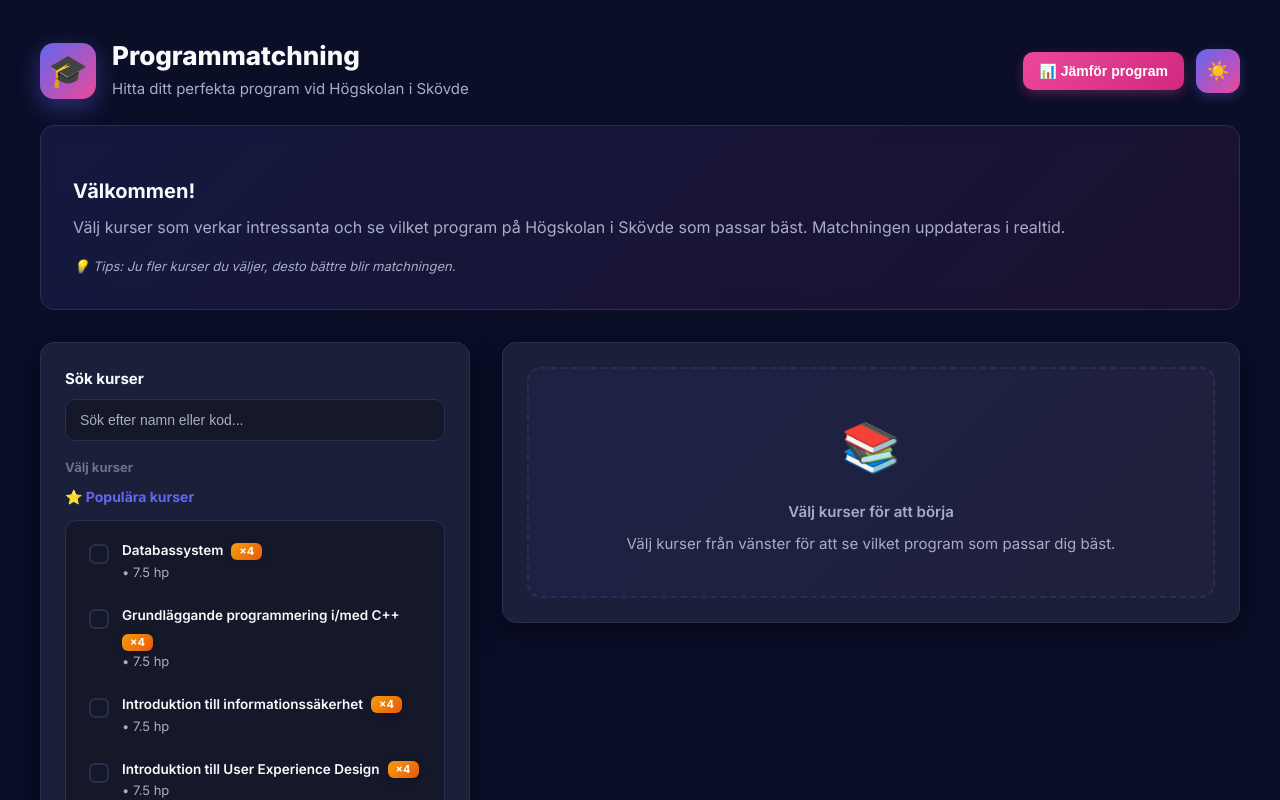
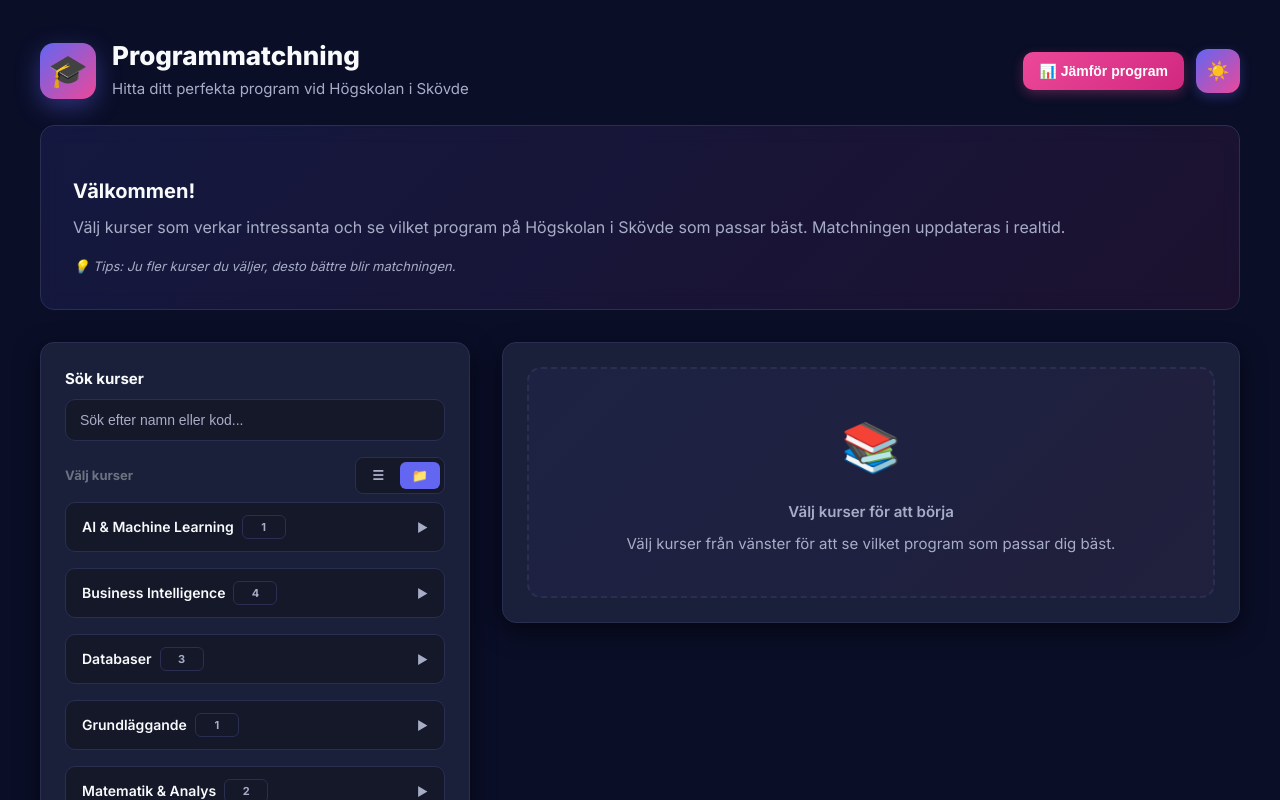
Before and after one commit to ricmanner/IT-program-matcher, a Next.js app: page / in a window 1280 px wide. Shown: the top 800 px of the page. Built offline with nearby package versions, Linux system fonts and the light colour scheme.

Commit message:
added view toggle between list and categories, removed popular section

```diff
--- a/components/CourseSelector.js
+++ b/components/CourseSelector.js
@@ -4,20 +4,13 @@ export default function CourseSelector({ courses, selectedIds, onChange, courseO
   const [q, setQ] = useState('')
   const [showSelected, setShowSelected] = useState(false)
   const [expandedCategories, setExpandedCategories] = useState({})
+  const [viewMode, setViewMode] = useState('categories') // 'list' or 'categories'
 
   const coursesById = useMemo(() => {
     const map = {}
     for (const c of courses) map[c.id] = c
     return map
   }, [courses])
-
-  // Popular courses based on overlap count
-  const popularCourses = useMemo(() => {
-    return courses
-      .filter(c => courseOverlapCounts[c.id] >= 3)
-      .sort((a, b) => (courseOverlapCounts[b.id] || 0) - (courseOverlapCounts[a.id] || 0))
-      .slice(0, 10)
-  }, [courses, courseOverlapCounts])
 
   // Group courses by category
   const coursesByCategory = useMemo(() => {
@@ -154,8 +147,48 @@ export default function CourseSelector({ courses, selectedIds, onChange, courseO
       )}
 
       <div style={{marginBottom:8}}>
+        <div style={{display:'flex',alignItems:'center',justifyContent:'space-between',marginBottom:8}}>
           <div style={{fontWeight:700,fontSize:13,color:'#6b7280'}}>
             {filtered ? `Sökresultat (${filtered.length})` : 'Välj kurser'}
+          </div>
+          {!filtered && (
+            <div style={{display:'flex',gap:4,background:'var(--bg-secondary)',padding:4,borderRadius:8,border:'1px solid var(--card-border)'}}>
+              <button
+                onClick={() => setViewMode('list')}
+                style={{
+                  padding:'6px 12px',
+                  border:'none',
+                  borderRadius:6,
+                  background: viewMode === 'list' ? 'var(--primary)' : 'transparent',
+                  color: viewMode === 'list' ? 'white' : 'var(--text-muted)',
+                  cursor:'pointer',
+                  fontSize:13,
+                  fontWeight:600,
+                  transition:'all 0.2s'
+                }}
+                title="Lista"
+              >
+                ☰
+              </button>
+              <button
+                onClick={() => setViewMode('categories')}
+                style={{
+                  padding:'6px 12px',
+                  border:'none',
+                  borderRadius:6,
+                  background: viewMode === 'categories' ? 'var(--primary)' : 'transparent',
+                  color: viewMode === 'categories' ? 'white' : 'var(--text-muted)',
+                  cursor:'pointer',
+                  fontSize:13,
+                  fontWeight:600,
+                  transition:'all 0.2s'
+                }}
+                title="Kategorier"
+              >
+                📁
+              </button>
+            </div>
+          )}
         </div>
       </div>
 
@@ -170,23 +203,13 @@ export default function CourseSelector({ courses, selectedIds, onChange, courseO
             filtered.map(c => renderCourseItem(c))
           )}
         </div>
+      ) : viewMode === 'list' ? (
+        // Show flat list of all courses
+        <div className="course-list">
+          {courses.map(c => renderCourseItem(c))}
+        </div>
       ) : (
-        // Show popular + categories
-        <>
-          {popularCourses.length > 0 && (
-            <div style={{marginBottom:16}}>
-              <div style={{fontWeight:700,fontSize:14,marginBottom:12,color:'var(--primary)'}}>
-                ⭐ Populära kurser
-              </div>
-              <div className="course-list" style={{maxHeight:'none',marginBottom:0}}>
-                {popularCourses.map(c => renderCourseItem(c))}
-              </div>
-            </div>
-          )}
-
-          <div style={{fontWeight:700,fontSize:14,marginBottom:12,marginTop:20}}>
-            📚 Alla kategorier
-          </div>
+        // Show categories
         <div style={{display:'flex',flexDirection:'column',gap:12}}>
           {Object.entries(coursesByCategory).map(([category, coursesInCat]) => (
             <div key={category}>
@@ -212,7 +235,6 @@ export default function CourseSelector({ courses, selectedIds, onChange, courseO
             </div>
           ))}
         </div>
-        </>
       )}
 
       <div className="muted" style={{marginTop:12,textAlign:'center',fontSize:12}}>
```
Lines whose indentation alone changed are shown as unchanged.
